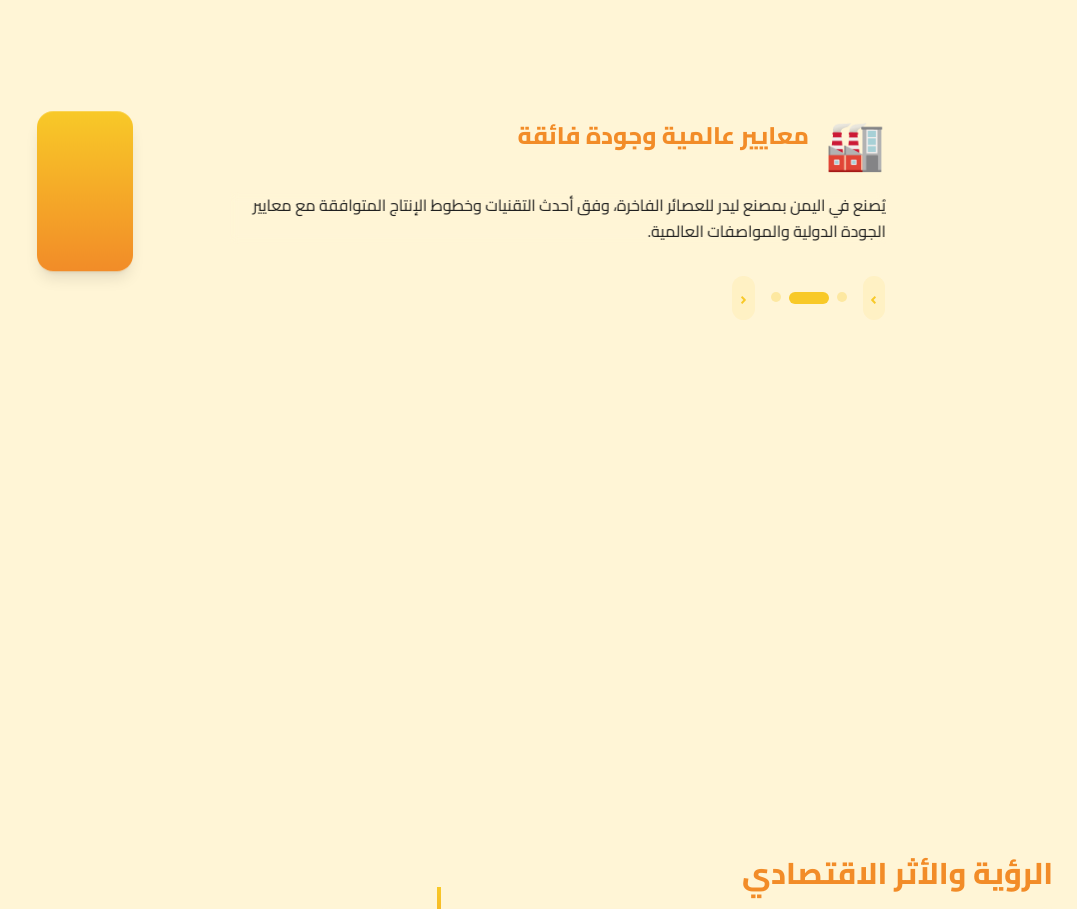
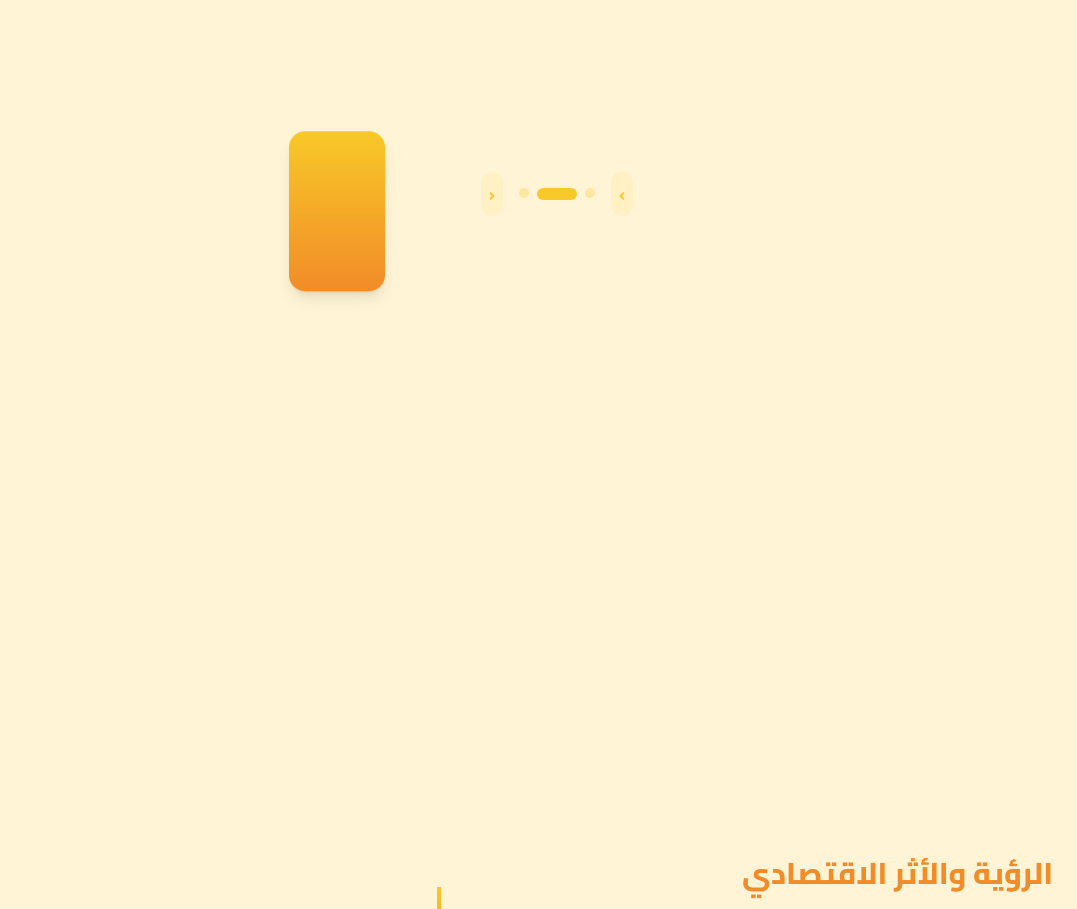
Before and after one commit to WWW-Alhnani-COM/Leader, a Next.js app: page / in a window 1280 px wide. Shown: the part 980-1889 px from the top of the page, without its empty margins (203-1280 px from the left). Built offline with nearby package versions, Linux system fonts and the light colour scheme.

Commit message:
Clear feature titles and bodies in FeaturesSection
Removed text content from features in FeaturesSection component.

```diff
--- a/components/FeaturesSection.tsx
+++ b/components/FeaturesSection.tsx
@@ -5,19 +5,19 @@ import { motion, AnimatePresence } from "framer-motion";
 
 const features = [
   {
-    icon: "🇾🇪",
-    title: "هوية يمنية خالصة",
-    body: "يعتمد بشكل كامل على أجود أنواع المانجو وغيرها من المحاصيل الزراعية اليمنية. هذا المنتج دعم حقيقي للمزارع اليمني والاقتصاد الوطني.",
+    icon: "",
+    title: "", // تم إزالة النص
+    body: "", // تم إزالة النص
   },
   {
-    icon: "🏭",
-    title: "معايير عالمية وجودة فائقة",
-    body: "يُصنع في اليمن بمصنع ليدر للعصائر الفاخرة، وفق أحدث التقنيات وخطوط الإنتاج المتوافقة مع معايير الجودة الدولية والمواصفات العالمية.",
+    icon: "",
+    title: "", // تم إزالة النص
+    body: "", // تم إزالة النص
   },
   {
-    icon: "💪",
-    title: "ثقة وخبرة عريقة",
-    body: "ينطلق من رحم مجموعة رويان العريقة التابعة لمجموعة عبدالله عتيبة ��لتجارية، المشهود لها بالتميز والاحترافية عبر عقود من الخبرة.",
+    icon: "",
+    title: "", // تم إزالة النص
+    body: "", // تم إزالة النص
   },
 ];
 
@@ -33,7 +33,6 @@ export default function FeaturesSection() {
   const timerRef = useRef<number | null>(null);
 
   useEffect(() => {
-    // auto-advance every 5s
     timerRef.current = window.setInterval(() => {
       setDirection(1);
       setIndex((i) => (i + 1) % features.length);
@@ -46,7 +45,6 @@ export default function FeaturesSection() {
   function go(n: number) {
     setDirection(n > index ? 1 : -1);
     setIndex(((n % features.length) + features.length) % features.length);
-    // reset timer when user interacts
     if (timerRef.current) {
       window.clearInterval(timerRef.current);
       timerRef.current = window.setInterval(() => {
@@ -151,4 +149,4 @@ export default function FeaturesSection() {
       </div>
     </section>
   );
-}
+      }
```
